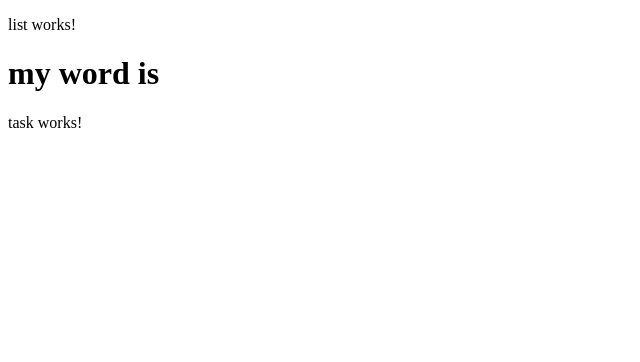
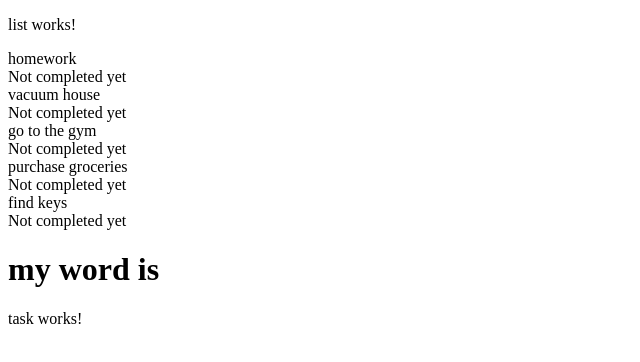
Before and after one commit to IBlearner/angular-to-do-list, an Angular app: page / in a window 1280 px wide. Shown: the top 362 px of the page, without its empty margins (0-640 px from the left). Built offline with nearby package versions, Linux system fonts and the light colour scheme.

Commit message:
Created mock data and used ngFor to loop through it. Must substitute html in list for task component.

```diff
--- a/src/app/list/list.component.html
+++ b/src/app/list/list.component.html
@@ -1 +1,5 @@
 <p>list works!</p>
+<div *ngFor="let task of tasks; let i = index">
+    <div>{{ task.name }}</div>
+    <div>{{ task.completed ? "Completed" : "Not completed yet" }}</div>
+</div>
--- a/src/app/list/list.component.ts
+++ b/src/app/list/list.component.ts
@@ -9,7 +9,11 @@ import { Task } from "../models/Task"
 export class ListComponent implements OnInit {
 
   tasks: Task[] = [
-    new Task("homework")
+    new Task("homework"),
+    new Task("vacuum house"),
+    new Task("go to the gym"),
+    new Task("purchase groceries"),
+    new Task("find keys")
   ]
 
   constructor() { }
```
